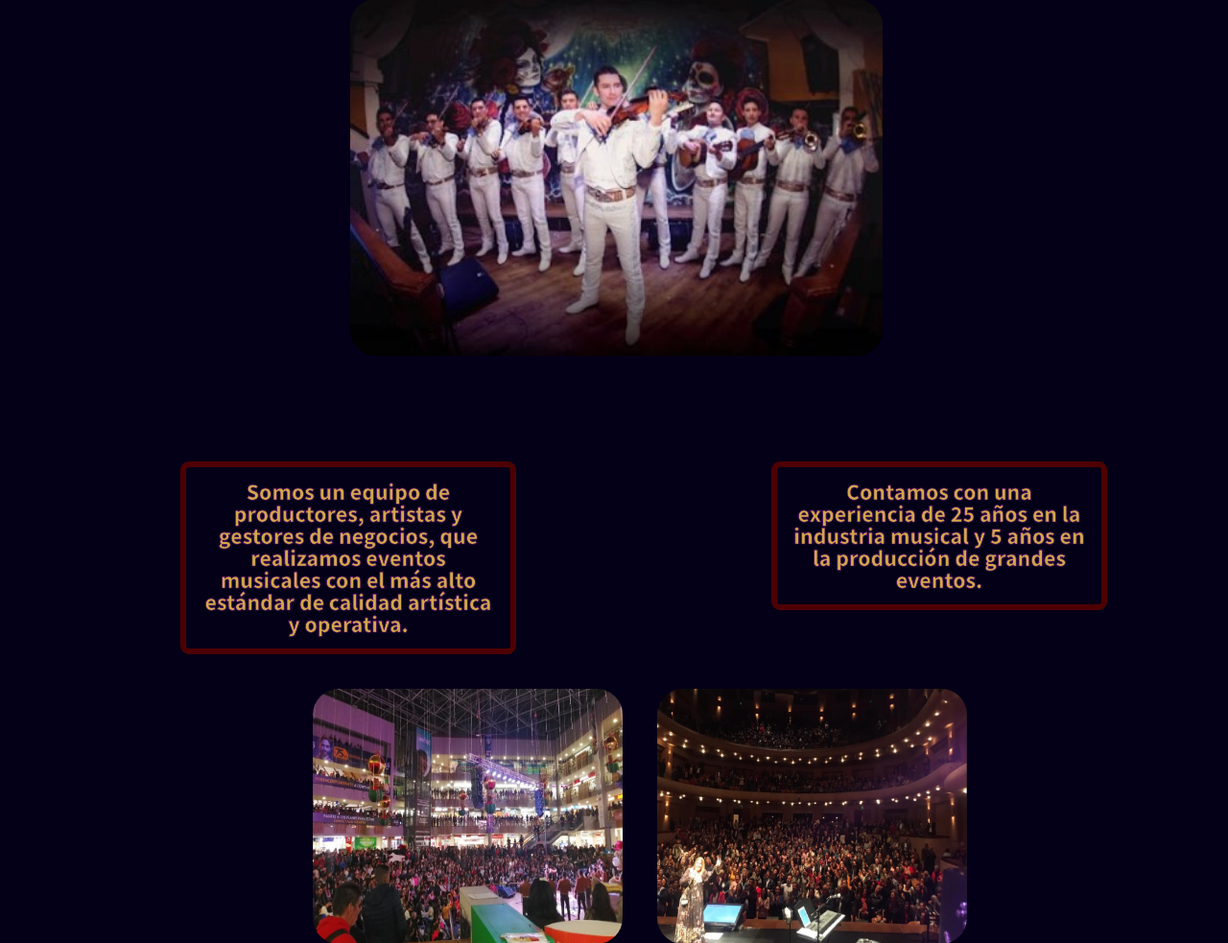
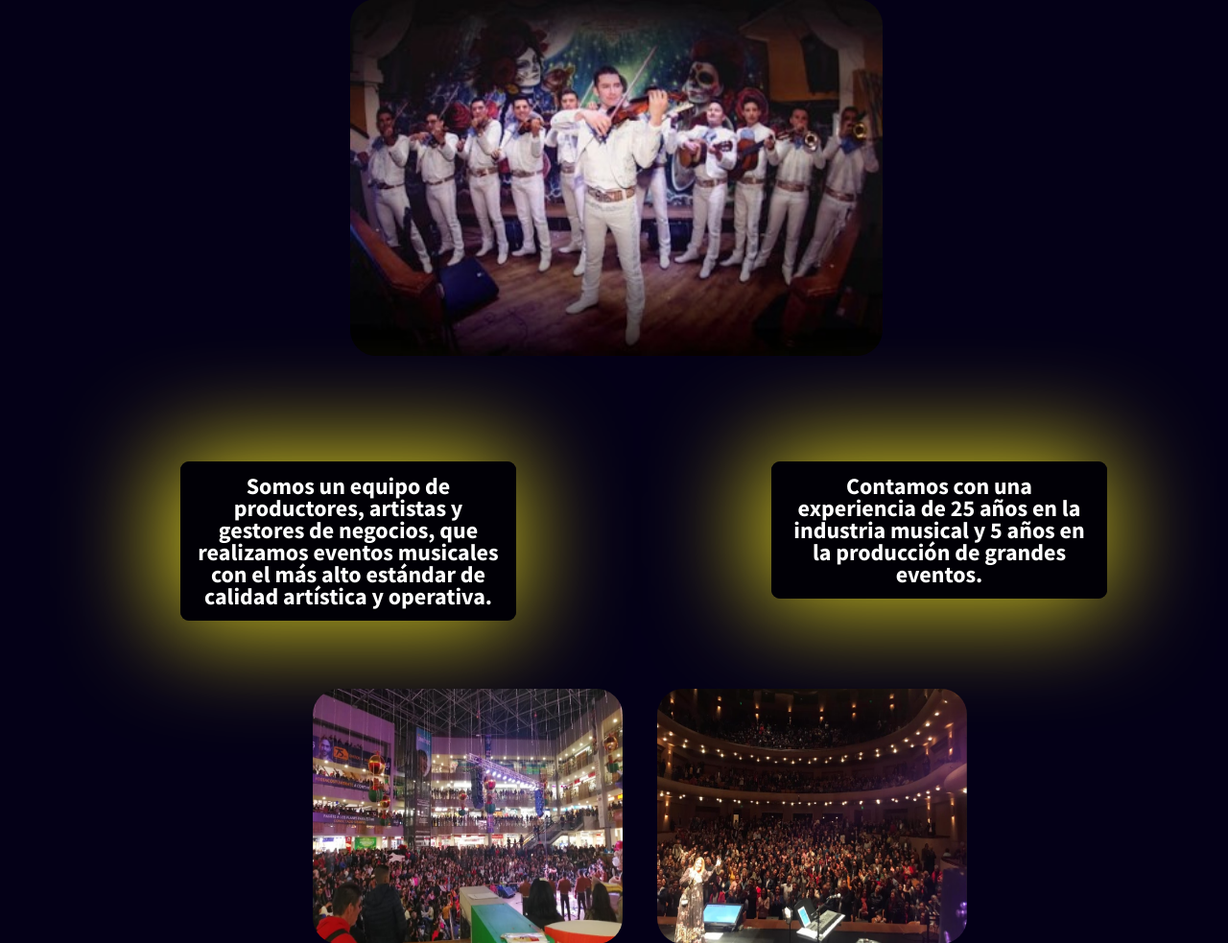
Before and after one commit to devinalzate/colombianuevaerap, a PHP site: page /pag_identidad/index_i.html in a window 1280 px wide. Shown: the part 146-1129 px from the top of the page at 96% size. Run offline with PHP 8.4, Linux system fonts and the light colour scheme.

Commit message:
Cambios en colores pag_i

```diff
--- a/pag_identidad/index_i.html
+++ b/pag_identidad/index_i.html
@@ -30,6 +30,7 @@
             <h2 class="text_2">Somos un equipo de productores, artistas y gestores
                 de negocios, que realizamos eventos musicales con
                 el más alto estándar de calidad artística y operativa.
+                <div class="background"></div>
             </h2>
             <section class="images">
                 <img src="../styles/assets/img/evento_1.jpg" alt="evento" class="img_evento_1">
--- a/pag_identidad/styles/mobile.css
+++ b/pag_identidad/styles/mobile.css
@@ -45,20 +45,26 @@ header img {
 .main_text {
     position: relative;
 }
-
 .main_text .text_2 {
-    color: var(--amarillo-blanco);
+    color: white;
     margin: 0 auto;
     text-align: center;
     max-width: 350px;
     font-size: 1.8rem;
     font-weight: 600;
     line-height: 2.3rem;
-    -webkit-text-stroke: 0.7px var(--morado-claro);
-    border: 6px solid var(--rojo-claro);
+    background: rgba(0, 0, 0, 0.747);
+    box-shadow: -7px 0px 110px 8px rgb(222 209 31);
     border-radius: 9px;
     padding: 14px;
 }
+/* .main_text .text_2 .background {
+    display: flex;
+    width: 320px;
+    height: 155px;
+    background-color: var(--rojo-claro);
+    opacity: 100%;
+} */
 .main_text .images {
     display: flex;
     flex-wrap: wrap;
@@ -78,15 +84,15 @@ header img {
     height: 227px;
 }
 .main_text .text_3 {
-    color: var(--amarillo-blanco);
+    color: white;
     margin: 90px auto;
     text-align: center;
     max-width: 350px;
     font-size: 1.8rem;
     font-weight: 600;
     line-height: 2.3rem;
-    -webkit-text-stroke: 0.7px var(--morado-claro);
-    border: 6px solid var(--rojo-claro);
+    background: rgba(0, 0, 0, 0.747);
+    box-shadow: -7px 0px 110px 8px rgb(222 209 31);
     border-radius: 9px;
     padding: 14px;
 }
```
Also changed, not shown: index.html (+3 -4 lines), styles/mobile.css (+6 -1 lines).
